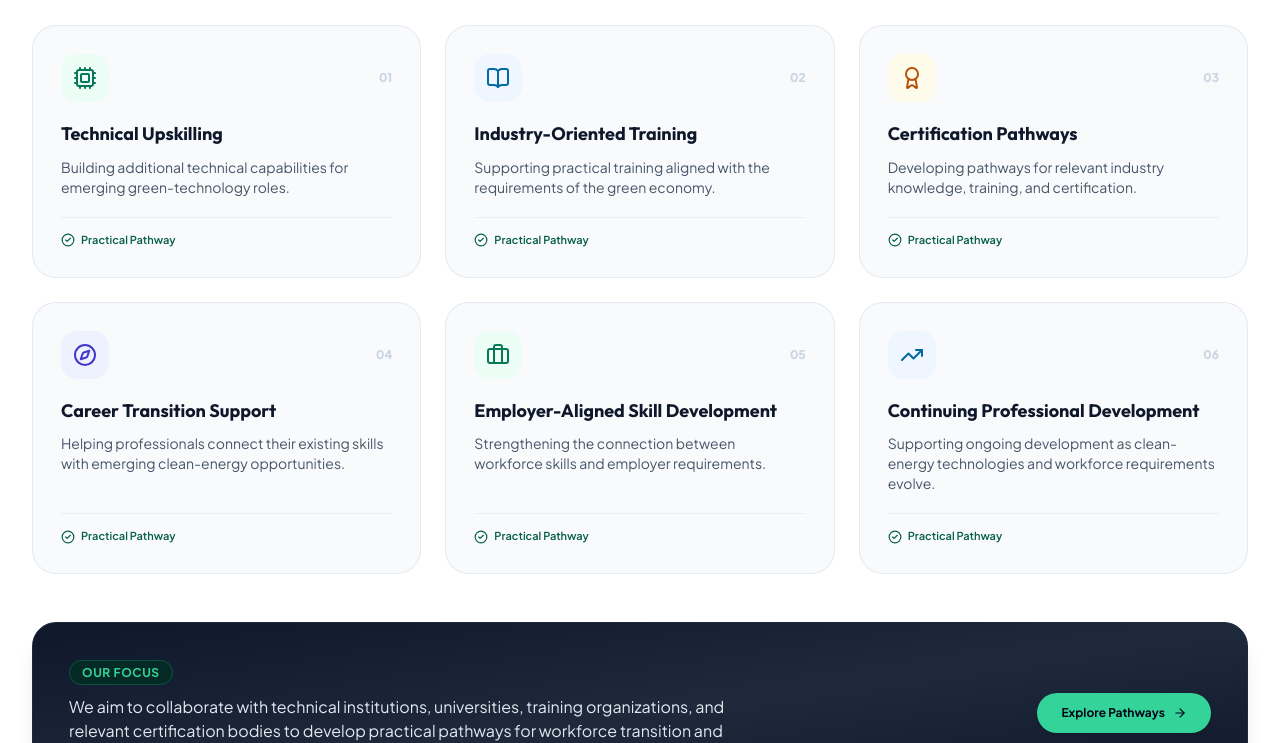
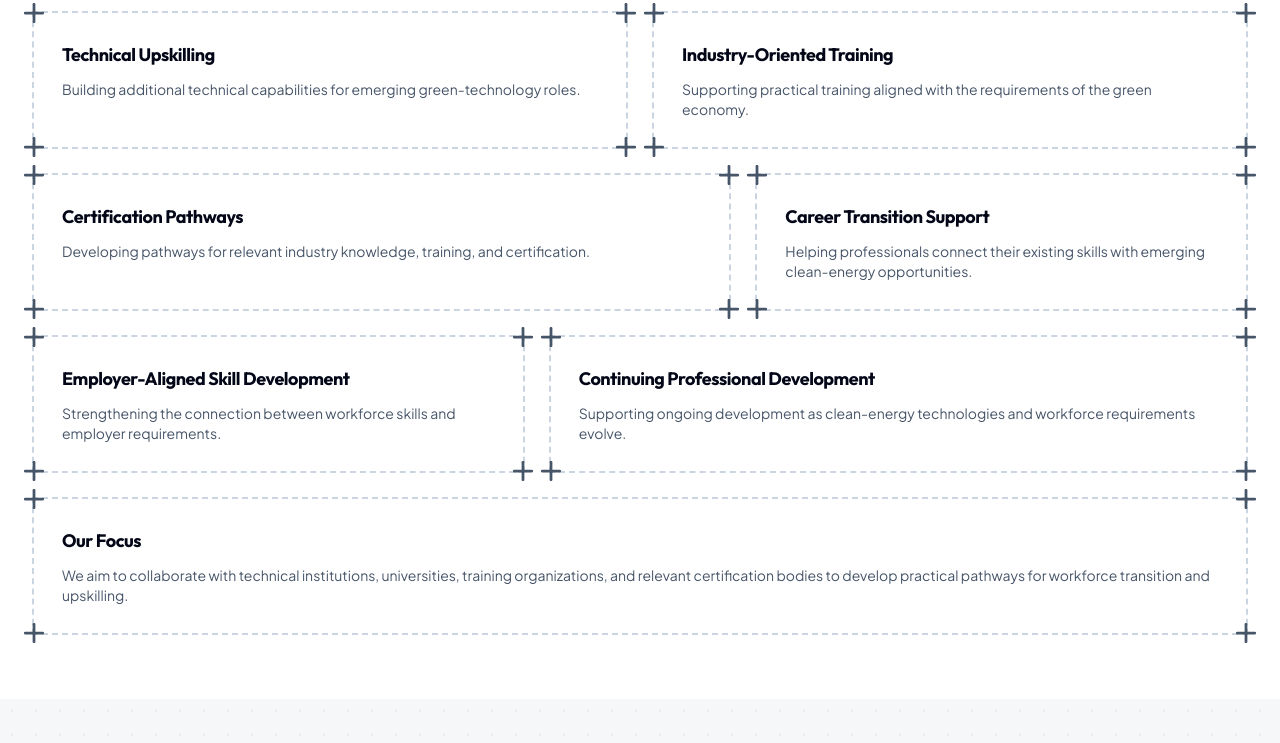
Before and after one commit to gestss-website/gestss, a React (Vite) app: page / in a window 1280 px wide. Shown: the part 3860-4603 px from the top of the page. Built offline with nearby package versions, Linux system fonts and the light colour scheme.

Commit message:
feat: add WorkforceUpskillingSection component for career transition pathways

```diff
--- a/src/components/WorkforceUpskillingSection.jsx
+++ b/src/components/WorkforceUpskillingSection.jsx
@@ -1,146 +1,154 @@
 import React from 'react';
-import {
-  GraduationCap,
-  Cpu,
-  BookOpen,
-  Award,
-  Compass,
-  Briefcase,
-  TrendingUp,
-  CheckCircle2,
-  Sparkles,
-  ArrowRight
-} from 'lucide-react';
 
-export default function WorkforceUpskillingSection({ onRequestTalent, onJoinNetwork }) {
+// Bold, crisp corner crosshairs / star markers
+const CornerCross = ({ position }) => {
+  const positionClasses = {
+    'tl': '-top-2 -left-2 sm:-top-2.5 sm:-left-2.5',
+    'tr': '-top-2 -right-2 sm:-top-2.5 sm:-right-2.5',
+    'bl': '-bottom-2 -left-2 sm:-bottom-2.5 sm:-left-2.5',
+    'br': '-bottom-2 -right-2 sm:-bottom-2.5 sm:-right-2.5',
+  };
+
+  return (
+    <svg
+      viewBox="0 0 16 16"
+      className={`absolute ${positionClasses[position]} w-4 h-4 sm:w-5 sm:h-5 text-slate-600 pointer-events-none select-none z-10`}
+      fill="none"
+      stroke="currentColor"
+      strokeWidth="2.2"
+      strokeLinecap="round"
+    >
+      <line x1="8" y1="1" x2="8" y2="15" />
+      <line x1="1" y1="8" x2="15" y2="8" />
+    </svg>
+  );
+};
+
+function DashedCard({ title, description, className = '' }) {
+  return (
+    <div className={`relative bg-white border-2 border-dashed border-slate-300 p-3.5 sm:p-7 hover:border-slate-400 hover:bg-slate-50/40 transition-colors duration-200 flex flex-col justify-start ${className}`}>
+      {/* 4 Prominent Corner Crosshair Stars (+) */}
+      <CornerCross position="tl" />
+      <CornerCross position="tr" />
+      <CornerCross position="bl" />
+      <CornerCross position="br" />
+
+      {/* Card Content */}
+      <h3 className="text-xs sm:text-base lg:text-lg font-bold font-display text-slate-950 tracking-tight leading-tight sm:leading-snug">
+        {title}
+      </h3>
+      <p className="mt-1.5 sm:mt-2.5 text-[10px] sm:text-xs lg:text-sm text-slate-600 leading-relaxed font-normal">
+        {description}
+      </p>
+    </div>
+  );
+}
+
+export default function WorkforceUpskillingSection() {
   const pathways = [
     {
       title: 'Technical Upskilling',
       desc: 'Building additional technical capabilities for emerging green-technology roles.',
-      icon: Cpu,
-      color: 'emerald'
     },
     {
       title: 'Industry-Oriented Training',
       desc: 'Supporting practical training aligned with the requirements of the green economy.',
-      icon: BookOpen,
-      color: 'blue'
     },
     {
       title: 'Certification Pathways',
       desc: 'Developing pathways for relevant industry knowledge, training, and certification.',
-      icon: Award,
-      color: 'amber'
     },
     {
       title: 'Career Transition Support',
       desc: 'Helping professionals connect their existing skills with emerging clean-energy opportunities.',
-      icon: Compass,
-      color: 'indigo'
     },
     {
       title: 'Employer-Aligned Skill Development',
       desc: 'Strengthening the connection between workforce skills and employer requirements.',
-      icon: Briefcase,
-      color: 'emerald'
     },
     {
       title: 'Continuing Professional Development',
       desc: 'Supporting ongoing development as clean-energy technologies and workforce requirements evolve.',
-      icon: TrendingUp,
-      color: 'blue'
     }
   ];
 
   return (
     <section id="upskilling" className="py-12 lg:py-16 bg-white relative overflow-hidden border-t border-slate-200/70">
-      <div className="max-w-7xl mx-auto px-4 sm:px-6 lg:px-8 relative z-10">
+      <div className="max-w-7xl mx-auto px-3 sm:px-6 lg:px-8 relative z-10">
 
         {/* Section Header */}
-        <div className="text-center max-w-3xl mx-auto mb-14">
-          <div className="inline-flex items-center gap-2 px-3.5 py-1 rounded-full bg-emerald-100 text-gestss-green-900 text-xs font-bold uppercase tracking-wider mb-3">
-            <GraduationCap className="w-3.5 h-3.5 text-gestss-green-700" />
-            Workforce Transformation
-          </div>
+        <div className="max-w-3xl mb-10 sm:mb-14">
+          <div className="w-12 h-1.5 bg-emerald-500 rounded-full mb-4" />
 
-          <h2 className="text-3xl sm:text-4xl lg:text-5xl font-bold font-display text-slate-900 tracking-tight leading-tight">
+          <h2 className="text-2xl sm:text-4xl lg:text-5xl font-bold font-display text-slate-900 tracking-tight leading-tight">
             Workforce Upskilling &amp; Career Transition
           </h2>
 
-          <p className="mt-4 text-base sm:text-lg text-slate-600 leading-relaxed font-normal">
+          <p className="mt-3 sm:mt-4 text-xs sm:text-base lg:text-lg text-slate-600 leading-relaxed font-normal">
             Professionals with existing technical and electrical experience may require additional industry-specific knowledge, training, or certification pathways to move into emerging green-technology roles.
           </p>
         </div>
 
-        {/* 6 Precise Pathways Cards Grid */}
-        <div className="grid grid-cols-1 sm:grid-cols-2 lg:grid-cols-3 gap-6">
-          {pathways.map((item, idx) => {
-            const Icon = item.icon;
-            const isBlue = item.color === 'blue';
-            const isAmber = item.color === 'amber';
-            const isIndigo = item.color === 'indigo';
+        {/* 2-Column Side-by-Side Layout on both Mobile & Desktop with Bold Dashes and Corner Crosshairs */}
+        <div className="grid grid-cols-2 lg:grid-cols-12 gap-3 sm:gap-6 items-stretch">
 
-            const iconBg = isBlue
-              ? 'bg-blue-50 text-gestss-blue-700'
-              : isAmber
-              ? 'bg-amber-50 text-amber-700'
-              : isIndigo
-              ? 'bg-indigo-50 text-indigo-700'
-              : 'bg-emerald-50 text-gestss-green-700';
-
-            return (
-              <div
-                key={idx}
-                className="p-7 rounded-3xl bg-slate-50 border border-slate-200/80 hover:bg-white hover:border-emerald-400 hover:shadow-xl transition-all duration-300 flex flex-col justify-between group"
-              >
-                <div>
-                  <div className="flex items-center justify-between mb-5">
-                    <div className={`w-12 h-12 rounded-2xl ${iconBg} flex items-center justify-center group-hover:scale-105 transition-transform`}>
-                      <Icon className="w-6 h-6" />
+          {/* Row 1: Side by side on mobile & desktop */}
+          <div className="col-span-1 lg:col-span-6">
+            <DashedCard
+              title={pathways[0].title}
+              description={pathways[0].desc}
+              className="h-full"
+            />
           </div>
-                    <span className="text-xs font-black text-slate-300 group-hover:text-emerald-600 transition-colors">
-                      0{idx + 1}
-                    </span>
+          <div className="col-span-1 lg:col-span-6">
+            <DashedCard
+              title={pathways[1].title}
+              description={pathways[1].desc}
+              className="h-full"
+            />
           </div>
 
-                  <h3 className="text-lg font-bold font-display text-slate-900 group-hover:text-gestss-green-900 transition-colors leading-snug">
-                    {item.title}
-                  </h3>
-
-                  <p className="mt-2.5 text-xs sm:text-sm text-slate-600 leading-relaxed font-normal">
-                    {item.desc}
-                  </p>
+          {/* Row 2: Side by side on mobile & asymmetric on desktop */}
+          <div className="col-span-1 lg:col-span-7">
+            <DashedCard
+              title={pathways[2].title}
+              description={pathways[2].desc}
+              className="h-full"
+            />
+          </div>
+          <div className="col-span-1 lg:col-span-5">
+            <DashedCard
+              title={pathways[3].title}
+              description={pathways[3].desc}
+              className="h-full"
+            />
           </div>
 
-                <div className="mt-5 pt-3.5 border-t border-slate-200/60 flex items-center gap-1.5 text-[11px] font-semibold text-gestss-green-800">
-                  <CheckCircle2 className="w-3.5 h-3.5" />
-                  <span>Practical Pathway</span>
+          {/* Row 3: Side by side on mobile & asymmetric on desktop */}
+          <div className="col-span-1 lg:col-span-5">
+            <DashedCard
+              title={pathways[4].title}
+              description={pathways[4].desc}
+              className="h-full"
+            />
           </div>
-              </div>
-            );
-          })}
+          <div className="col-span-1 lg:col-span-7">
+            <DashedCard
+              title={pathways[5].title}
+              description={pathways[5].desc}
+              className="h-full"
+            />
           </div>
 
-        {/* Our Focus Banner */}
-        <div className="mt-12 p-7 sm:p-9 rounded-3xl bg-gradient-to-br from-slate-900 via-slate-800 to-slate-900 text-white shadow-xl flex flex-col md:flex-row items-center justify-between gap-6 border border-slate-800">
-          <div className="space-y-2 max-w-2xl">
-            <span className="text-xs font-bold uppercase tracking-wider text-emerald-400 bg-emerald-950/80 px-3 py-1 rounded-full border border-emerald-500/30">
-              Our Focus
-            </span>
-            <p className="text-sm sm:text-base text-slate-200 leading-relaxed pt-1">
-              We aim to collaborate with technical institutions, universities, training organizations, and relevant certification bodies to develop practical pathways for workforce transition and upskilling.
-            </p>
+          {/* Row 4: Our Focus - Full-width spanning both columns */}
+          <div className="col-span-2 lg:col-span-12">
+            <DashedCard
+              title="Our Focus"
+              description="We aim to collaborate with technical institutions, universities, training organizations, and relevant certification bodies to develop practical pathways for workforce transition and upskilling."
+              className="h-full bg-slate-50/40"
+            />
           </div>
 
-          <div className="flex flex-wrap items-center gap-3">
-            <button
-              onClick={onJoinNetwork}
-              className="px-6 py-3 rounded-full text-xs font-bold text-slate-950 bg-emerald-400 hover:bg-emerald-300 transition-all shadow-md flex items-center gap-2"
-            >
-              <span>Explore Pathways</span>
-              <ArrowRight className="w-3.5 h-3.5" />
-            </button>
-          </div>
         </div>
 
       </div>
```
Lines whose indentation alone changed are shown as unchanged.
